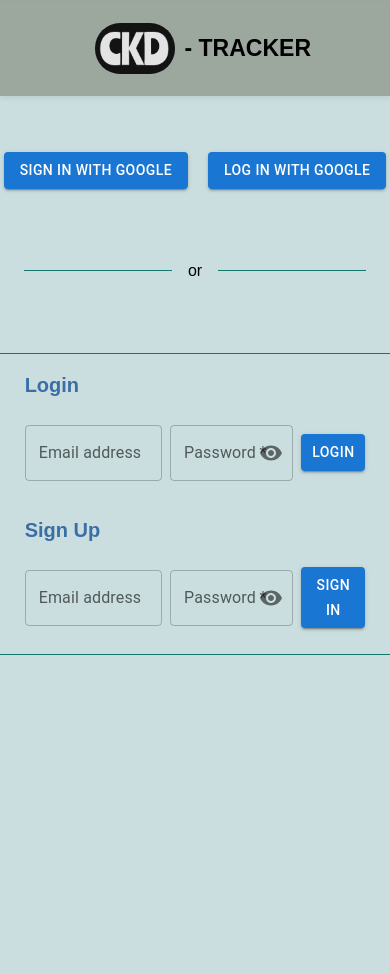
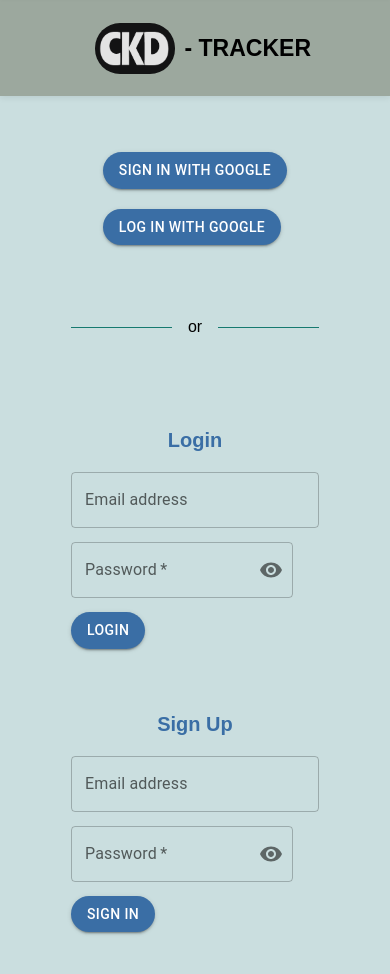
Before and after one commit to JasminRdev/CKD-Tracker, a Next.js app: page /auth in a window 390 px wide. Shown: the top 974 px of the page. Before the commit the page ends 844 px from the top, so only its background shows below. Built offline with nearby package versions, Linux system fonts and the light colour scheme; no server answers; the database is empty; some icons are missing.

Commit message:
quick fix ui overlay, at mobile removed main charts values names, mobile ui auth

```diff
--- a/app/auth/page.jsx
+++ b/app/auth/page.jsx
@@ -92,11 +92,11 @@ export default function Auth() {
           )
         : (
           <>
-            <div className='auth-flex'>
-              <Button onClick={handleGoogleLogin} className="auth-btn-full" variant="contained">
+            <div className='auth-flex mobile-grid'>
+              <Button onClick={handleGoogleLogin} className="auth-btn-full button-blue" variant="contained">
                   Sign in with Google
               </Button>
-              <Button onClick={handleGoogleLogin} className="auth-btn-full" variant="contained">
+              <Button onClick={handleGoogleLogin} className="auth-btn-full button-blue" variant="contained">
                   Log in with Google
               </Button>
             </div>
@@ -123,7 +123,7 @@ export default function Auth() {
                     password={password}
                     setPassword={setPassword}
                   />
-                  <Button variant="contained" type="submit">
+                  <Button className='button-blue' variant="contained" type="submit">
                     Login
                     </Button>
                 </form>
@@ -149,7 +149,7 @@ export default function Auth() {
                       password={passwordSignUp}
                       setPassword={setPasswordSignUp}
                     />
-                    <Button disabled={loading} variant="contained" type="submit">
+                    <Button className='button-blue' disabled={loading} variant="contained" type="submit">
                       Sign In
                     </Button>
                   </form>
--- a/components/Chart.css
+++ b/components/Chart.css
@@ -62,6 +62,8 @@
     flex-wrap: wrap;
     width: 100vw;
     gap:40px;
+
+    justify-content: center;
 }
 
 .btn-main-switch{
--- a/components/Chart.jsx
+++ b/components/Chart.jsx
@@ -107,6 +107,7 @@ const Chart = () => {
   }));
 
   const data = { labels, datasets };
+  const isMobile = window.innerWidth < 600;
 
   return (
     <div>
@@ -235,6 +236,9 @@ const Chart = () => {
           <div className={`chart-body ${!filterSpanOpen && "full-width"} `}>
             <Line data={data}  options={{ maintainAspectRatio: false,
             plugins: {
+              legend: {
+                  display: !isMobile ? true : false, // hide legend on mobile
+              },
               colors: {
                 enabled: false
               },
@@ -286,6 +290,8 @@ const Chart = () => {
               const yMin = range.min - (range.max-range.min)*0.3;
               const yMax = range.max + (range.max-range.min)*0.3;
               //range of min max val from blood test acceptance
+
+
               const options = {
                 maintainAspectRatio: false,
                 rangeFill: {
--- a/components/Menu.jsx
+++ b/components/Menu.jsx
@@ -28,7 +28,7 @@ export default function Menu() {
 
   const router = useRouter()
   const pathname = usePathname();
-  const {foundUser, loading} = useLoadingContext();
+  const {showOverlay, loading} = useLoadingContext();
   const [menuOpen, setMenuOpen] = useState(false);
 
   // <div className='menu-logged menu-border-left'>
@@ -43,7 +43,7 @@ export default function Menu() {
 
     <div className='menu-wrapper-space' >
     </div>
-    <div className='menu-wrapper'>
+    <div className={`menu-wrapper ${showOverlay ? 'withoverlay' : ''} `}>
         <span className={`mobile menu-overlay ${!menuOpen ? 'hide' : ''}`}>
           <div className="menu-links">
             <Link
@@ -54,6 +54,7 @@ export default function Menu() {
               className={`${pathname.includes("/bloodTest") ? "active" : ""}`}
               href="/bloodTest">Upload Results</Link>
           </div>
+          <div className='menu-header-logging-drp' onClick={() => {router.push('/auth')}}><LaunchRoundedIcon /> other options</div>
           <LogUserCTA />
 
         </span>
--- a/components/style.css
+++ b/components/style.css
@@ -7,7 +7,10 @@
     --pink: rgba(190, 33, 33, 0.534);
 }
 
-
+button.button-blue{
+    border-radius: 21px !important;
+    background: var(--blue) !important;
+}
 
 @media (max-width: 570px) {
 
@@ -322,6 +325,11 @@ h2{
     padding: 48px;
 
     box-shadow: 0 2px 6px rgba(0, 0, 0, 0.08);
+}
+
+
+.menu-wrapper.withoverlay{
+    z-index: -1;
 }
 
 .menu-wrapper,
@@ -654,3 +662,28 @@ h1{
     display: grid;
     border-radius: 4px;
 }
+
+@media (max-width: 670px) {
+    .auth-container-item form {
+        display: grid;
+        gap: 14px;
+        margin-bottom: 34px;
+        justify-content: center;
+    }
+    .auth-container-item form div{
+        margin: 0;
+    }
+    .auth-container-item h1{
+        justify-content: center;
+        display: flex;
+    }
+
+    .mobile-grid{
+        display: grid;
+    }
+
+    .auth-manual-form{
+        border: none;
+    }
+
+}
--- a/context/LoadingContext.js
+++ b/context/LoadingContext.js
@@ -17,11 +17,23 @@ export const LoadingProvider = ({ children }) => {
 
 
   const user = useUser();
+
   useEffect(() => {
     setLoading(true)
     user ? setFoundUser(true) : setFoundUser(false);
     setLoading(false)
+    console.log("user login ", user && user)
+    //55 -> jasmin08
+    //7 -> matilda
   },[user])
+
+
+  useEffect(() => {
+    if(showOverlay){
+      window.scrollTo({ top: 0, behavior: "smooth" });
+    }
+  }, [showOverlay]);
+
 
 
   return (
```
Also changed, not shown: components/Form.jsx (+7 -8 lines), notes/notes.js (+13 -7 lines), notes/currentState_images/auth-comp.png (deleted).
